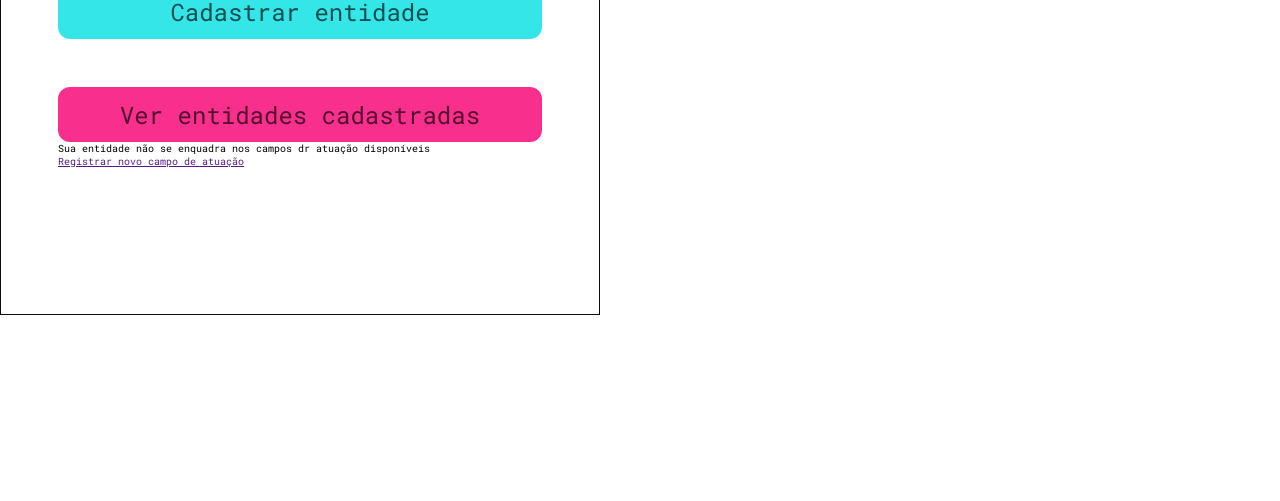
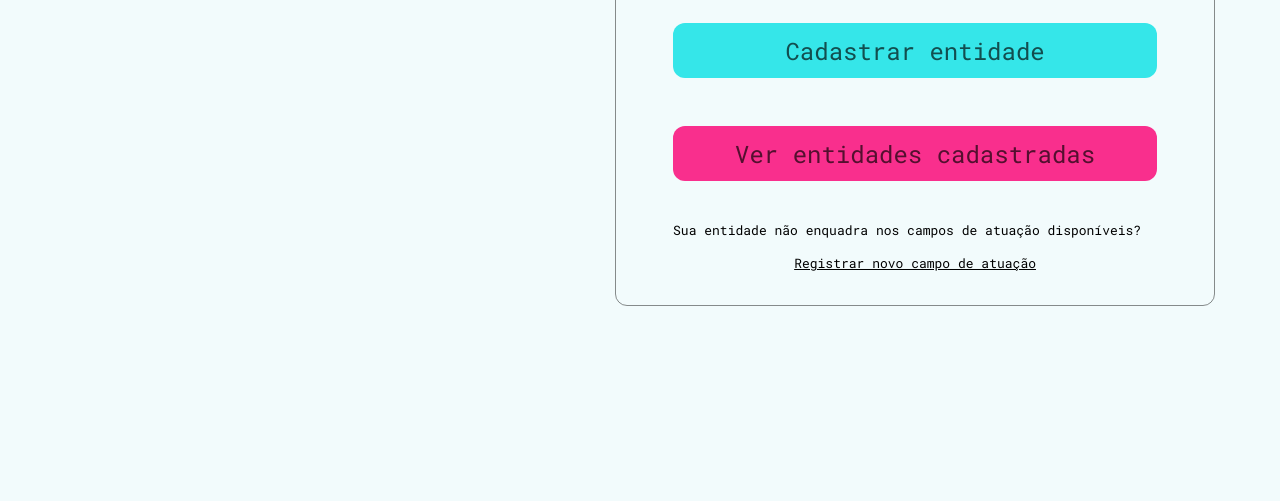
Before and after one commit to jesseprogran/PROJETO_PET_PALS, a plain HTML site: page index.html in a window 1280 px wide. Shown: the part 299-800 px from the top of the page. Drawn offline with Linux system fonts and the light colour scheme.

Commit message:
feito a priemria parte do projeto

```diff
--- a/index.html
+++ b/index.html
@@ -16,6 +16,7 @@
       rel="stylesheet"
     />
     <link rel="stylesheet" href="styles.css" />
+    <link rel="shortcut icon" href="assets/icons8-dog-16.png" type="image/x-icon">
     <title>Pet Pals</title>
   </head>
   <body>
@@ -36,8 +37,10 @@
           <a href="">Ver entidades cadastradas</a>
         </div>
 
-        <p>Sua entidade não se enquadra nos campos dr atuação disponíveis</p>
-        <a href="">Registrar novo campo de atuação</a>
+        <footer>
+          <p>Sua entidade não enquadra nos campos de atuação disponíveis?</p>
+          <a href="">Registrar novo campo de atuação</a>
+        </footer>
       </main>
     </div>
   </body>
--- a/styles.css
+++ b/styles.css
@@ -4,16 +4,37 @@
   box-sizing: border-box;
 }
 
-body {
-  font-family: 'Roboto Mono', monospace;
-}
-
 :root {
   font-size: 62.5%;
 }
 
+body {
+  background-color: #9fe7ed22;
+  font-family: 'Roboto Mono', monospace;
+  font-size: 1.4rem;
+}
+
+.content {
+  display: grid;
+  grid-template-areas:
+    ". . . . ."
+    ". hero . form ."
+    ". hero . form ."
+    ". . . . ."
+  ;
+  gap: 8.5rem;
+}
+
+main {
+  grid-area: form;
+}
+
+aside {
+  grid-area: hero;
+}
+
 aside h1 {
-  font-size: 64px;
+  font-size: 60px;
   font-weight: 500;
   line-height: 75px;
 }
@@ -25,8 +46,9 @@ aside h1 span, main h2 span {
 main {
   width: 60rem;
   height: 52rem;
-  border: 1px solid rgba(0, 0, 0, 0.95);
+  border: 1px solid rgba(0, 0, 0, 0.45);
   padding: 4.4rem 5.7rem;
+  border-radius: 1.2rem;
 }
 
 main h2 {
@@ -51,9 +73,24 @@ main .actions a {
   justify-content: center;
   align-items: center;
   color: rgba(0, 0, 0, 0.664);
+  margin-top: 4.8rem;
 }
 
 main .actions a + a {
   background-color: #f92f8d;
   margin-top: 4.8rem;
 }
+
+main footer p {
+  font-size: 1.3rem;
+  margin-top: 4rem;
+}
+
+main footer a {
+  margin-top: 1.5rem;
+  display: block;
+  font-size: 1.3rem;
+  text-align: center;
+  color: #000;
+
+}
```
Also changed, not shown: assets/icons8-dog-16.png (added).
